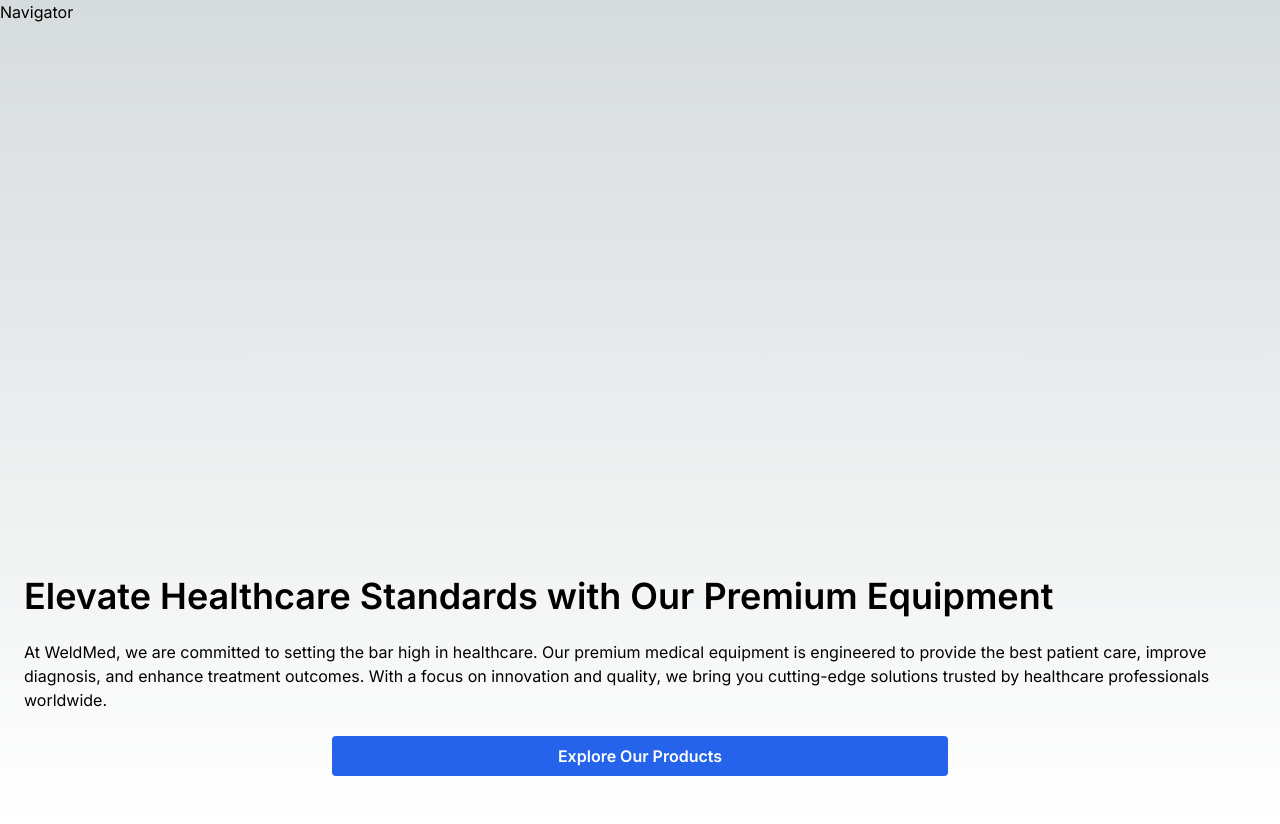
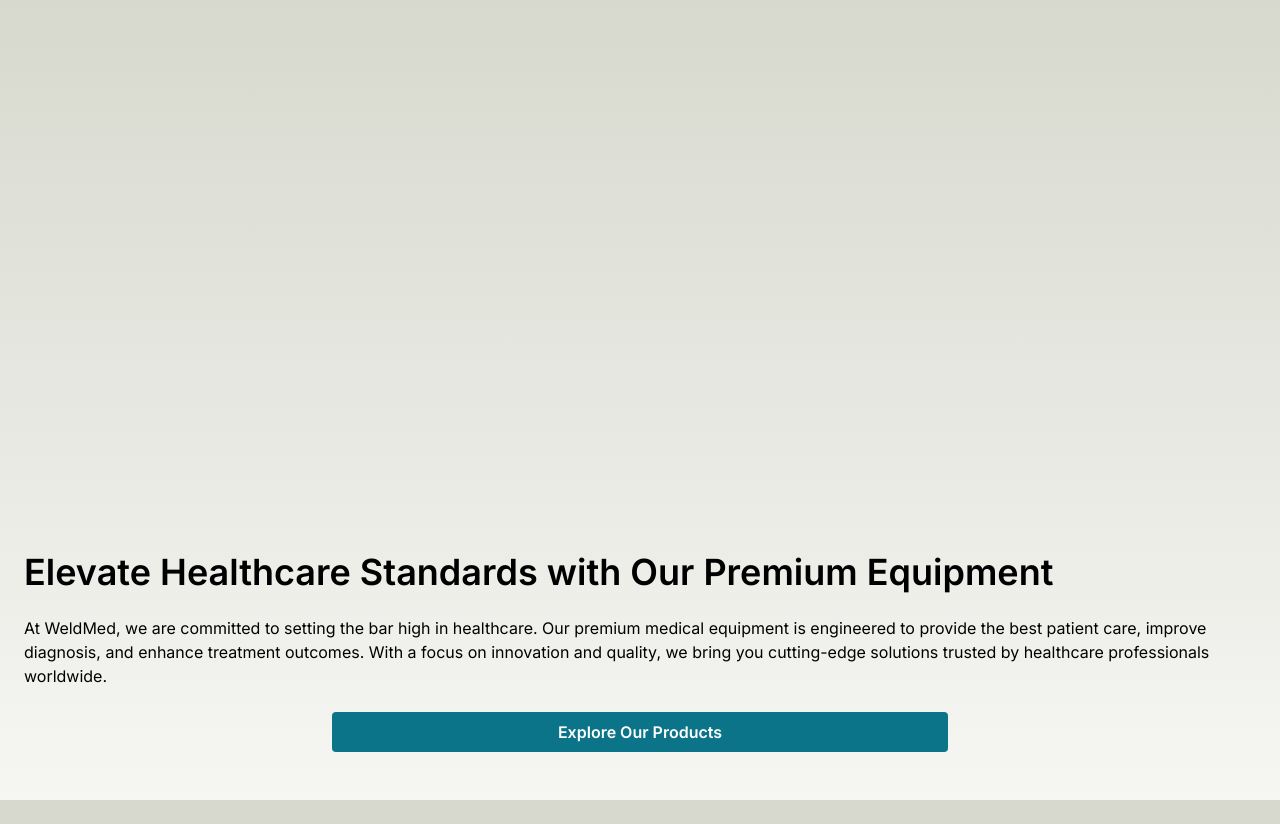
Before and after one commit to musaakhmed/msr-trading, a Next.js app: page / in a window 1280 px wide. After the commit the page ends 800 px from the top, so only its background shows below. Built offline with nearby package versions, Linux system fonts and the light colour scheme.

Commit message:
nav menu started

```diff
--- a/app/globals.css
+++ b/app/globals.css
@@ -4,8 +4,8 @@
 
 :root {
     --foreground-rgb: 0, 0, 0;
-    --background-start-rgb: 214, 219, 220;
-    --background-end-rgb: 255, 255, 255;
+    --background-start-rgb: 215, 217, 206;
+    --background-end-rgb: 246, 246, 243;
 }
 
 @media (prefers-color-scheme: dark) {
@@ -26,3 +26,5 @@ body {
         )
         rgb(var(--background-start-rgb));
 }
+
+/* 215, 217, 206 */
--- a/app/layout.tsx
+++ b/app/layout.tsx
@@ -16,6 +16,7 @@ export default function RootLayout({
 }) {
     return (
         <html lang='en'>
+            <meta name='viewport' content='width=device-width' />
             <body className={inter.className}>{children}</body>
         </html>
     )
--- a/app/page.tsx
+++ b/app/page.tsx
@@ -1,10 +1,11 @@
 import Hero from '@/components/ui/Hero/Hero'
+import NavMenu from '@/components/ui/NavMenu/NavMenu'
 import Image from 'next/image'
 
 export default function Home() {
     return (
         <main>
-            <nav>Navigator</nav>
+            <NavMenu />
             <Hero />
         </main>
     )
--- a/components/ui/Hero/Hero.tsx
+++ b/components/ui/Hero/Hero.tsx
@@ -52,7 +52,7 @@ export default function Hero() {
                         },
                     }}
                     whileHover={{ scale: 1.05 }}
-                    className='p-2 dark:bg-blue-900 bg-blue-600 rounded font-semibold text-white w-1/2 mx-auto'
+                    className='p-2 bg-cerulean-500 rounded font-semibold text-white w-1/2 mx-auto'
                 >
                     Explore Our Products
                 </motion.button>
--- /dev/null
+++ b/components/ui/NavMenu/NavMenu.tsx
@@ -0,0 +1,9 @@
+'use client'
+
+import { useState } from 'react'
+
+export default function NavMenu() {
+    const [open, isOpen] = useState(false)
+
+    return <div></div>
+}
--- a/tailwind.config.ts
+++ b/tailwind.config.ts
@@ -8,6 +8,11 @@ const config: Config = {
     ],
     theme: {
         extend: {
+            colors: {
+                cerulean: {
+                    500: '#0C7489',
+                },
+            },
             backgroundImage: {
                 'gradient-radial': 'radial-gradient(var(--tw-gradient-stops))',
                 'gradient-conic':
```
